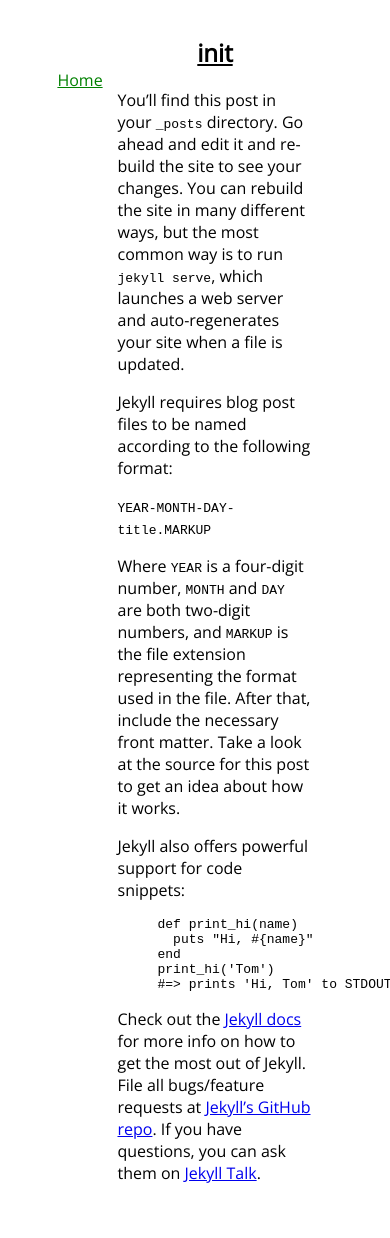
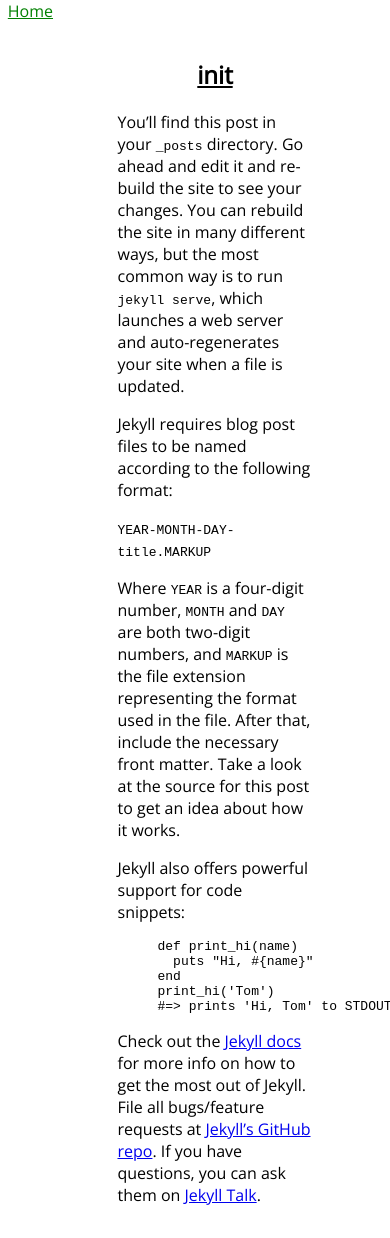
Before and after one commit to TreverHibbs/blog, a Jekyll site: the page built from index.html, in a window 390 px wide. Built offline with Jekyll 4.4.1, drawn with Linux system fonts in a browser that asks for light colours; before the commit the page ends 1200 px from its top, so only the background shows below that.

Commit message:
add mobile styling

```diff
--- a/_sass/main.scss
+++ b/_sass/main.scss
@@ -77,3 +77,29 @@
 .postLink {
   color: black;
 }
+
+/* mobile */
+@media screen and (max-width: 900px) {
+  .post {
+    width: 80%;
+  }
+
+  .container {
+    display: grid;
+    grid-auto-columns: 1fr;
+    grid-template-columns: 1fr;
+    grid-template-rows: 0.1fr 1.9fr;
+    gap: 0px 0px;
+    grid-template-areas: "navigation" "main";
+  }
+
+  .navigation {
+    grid-area: navigation;
+    justify-self: left;
+    padding-left: 2%;
+  }
+
+  .main {
+    grid-area: main;
+  }
+}
```
